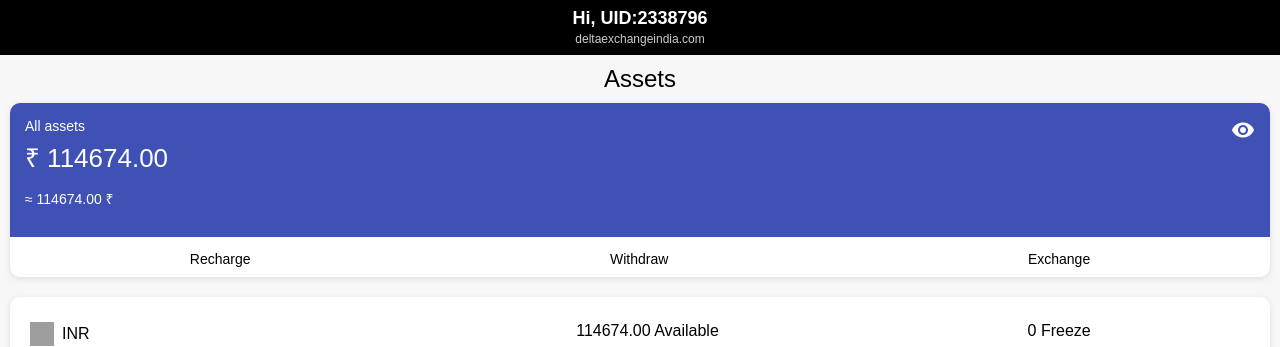
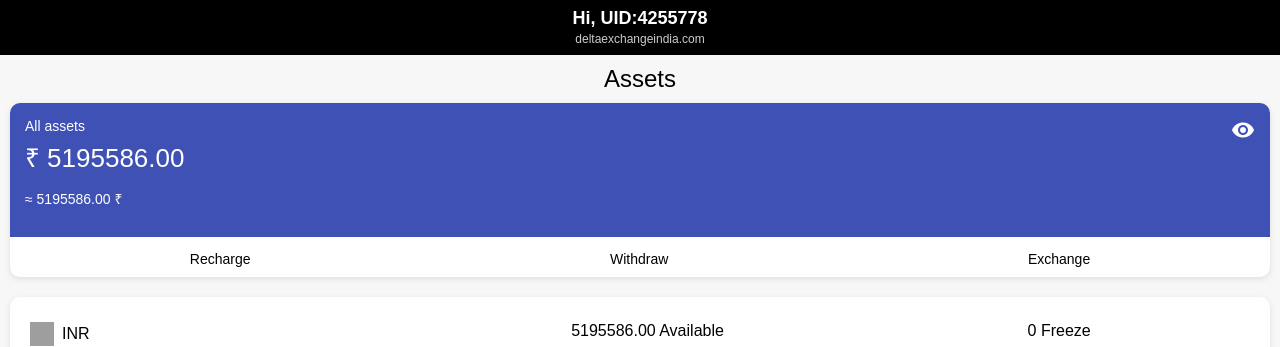
Before and after one commit to Anika-555/Delta_Exchange_India, a plain HTML site: page assets.html in a window 1280 px wide. Shown: the top 347 px of the page. Drawn offline with Linux system fonts and the light colour scheme; grey boxes are pictures that could not be loaded.

Commit message:
assets.html

```diff
--- a/assets.html
+++ b/assets.html
@@ -139,7 +139,7 @@
 </head>
 <body>
   <div class="top-bar">
-   <span class="site-title">Hi, UID:2338796 <span id="userUID"></span></span>
+   <span class="site-title">Hi, UID:4255778 <span id="userUID"></span></span>
    <span class="url">deltaexchangeindia.com</span>
       </div>
 
@@ -148,8 +148,8 @@
   <div class="asset-box">
     <div class="all-assets">
       <p class="label">All assets</p>
-      <p class="amount-main">₹ <span id="totalAmount">114674.00</span></p>
-      <p class="amount-sub">≈ <span id="rupeeValue">114674.00</span> ₹</p>
+      <p class="amount-main">₹ <span id="totalAmount">5195586.00</span></p>
+      <p class="amount-sub">≈ <span id="rupeeValue">5195586.00</span> ₹</p>
       <span class="material-icons eye-icon" id="eyeIcon" onclick="toggleVisibility()">visibility</span>
     </div>
     <div class="buttons">
@@ -198,7 +198,7 @@
   <!-- Column 2:  -->
   <div style="flex: 1; text-align: center;">
 
-    <div style="margin: 10px 0;">114674.00 Available</div>
+    <div style="margin: 10px 0;">5195586.00 Available</div>
     <div style="margin: 10px 0;">0 Available</div>
     <div style="margin: 10px 0;">0 Available</div>
     <div style="margin: 10px 0;">0 Available</div>
```
